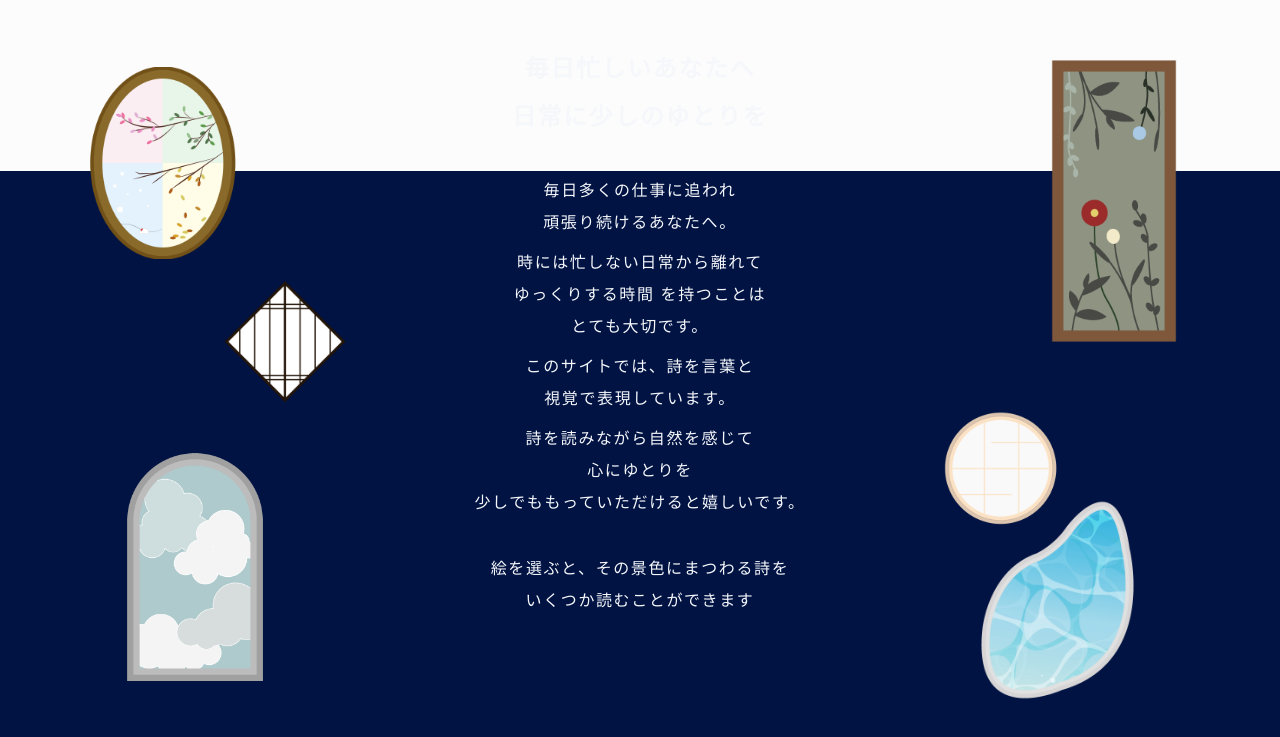
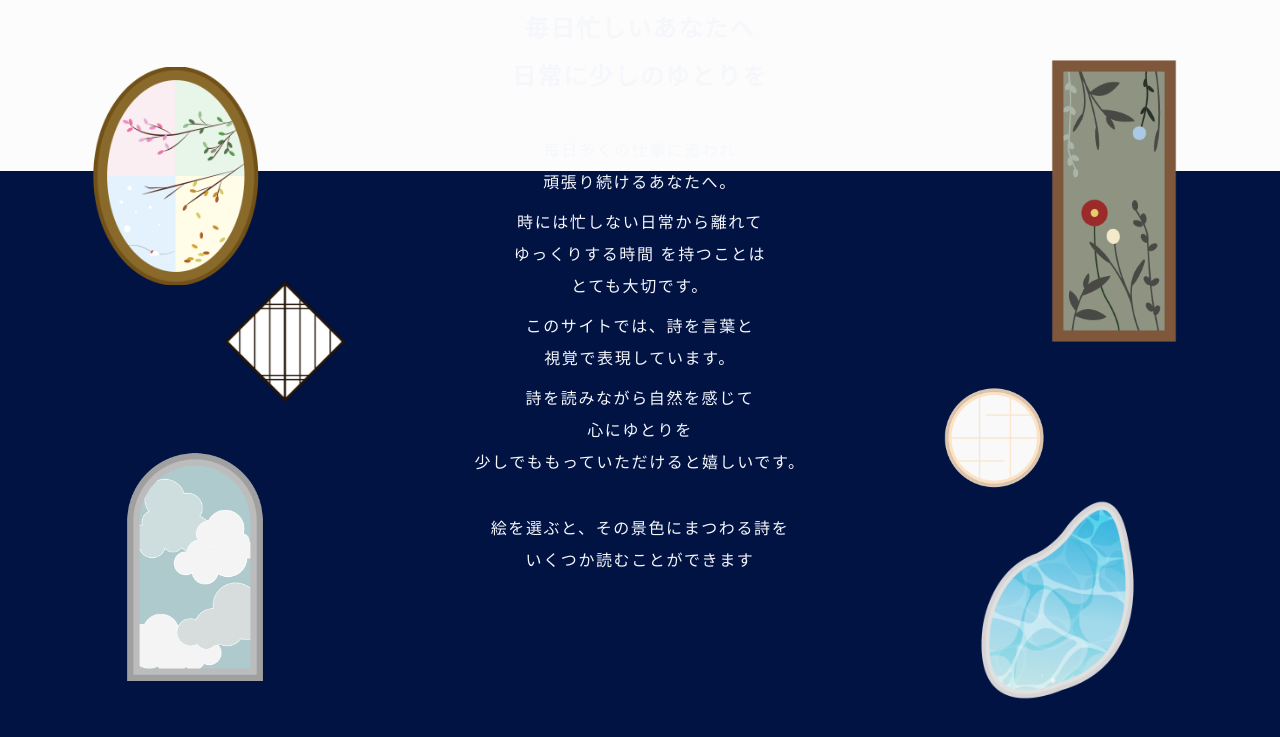
Before and after one commit to wata101ame/leaders-originalsite, a plain HTML site: page index.html in a window 1280 px wide. Shown: the part 1829-2566 px from the top of the page. Drawn offline with Linux system fonts and the light colour scheme.

Commit message:
微調整

```diff
--- a/css/style.css
+++ b/css/style.css
@@ -254,7 +254,7 @@ button {
 
 .concept-text {
   position: absolute;
-  margin-top: 10vh;
+  margin-top: 5vh;
   left: 50%;
   transform: translate(-50%, -50%);
   letter-spacing: 0.1em;
@@ -313,7 +313,7 @@ button {
 
 .window-shape2 {
   position: absolute;
-  top: 20vh;
+  top: 17vh;
   right: 20vw;
 }
 
@@ -326,7 +326,7 @@ button {
 .window-shape2 img {
   position: absolute;
   top: 0;
-  width: 9vw;
+  width: 8vw;
 }
 .poem-name {
   display: none;
@@ -382,7 +382,7 @@ button {
   position: absolute;
   top: 0;
   left: 0;
-  width: 15vw;
+  width: 17vw;
   transition: 0.3s ease;
 }
 
```
